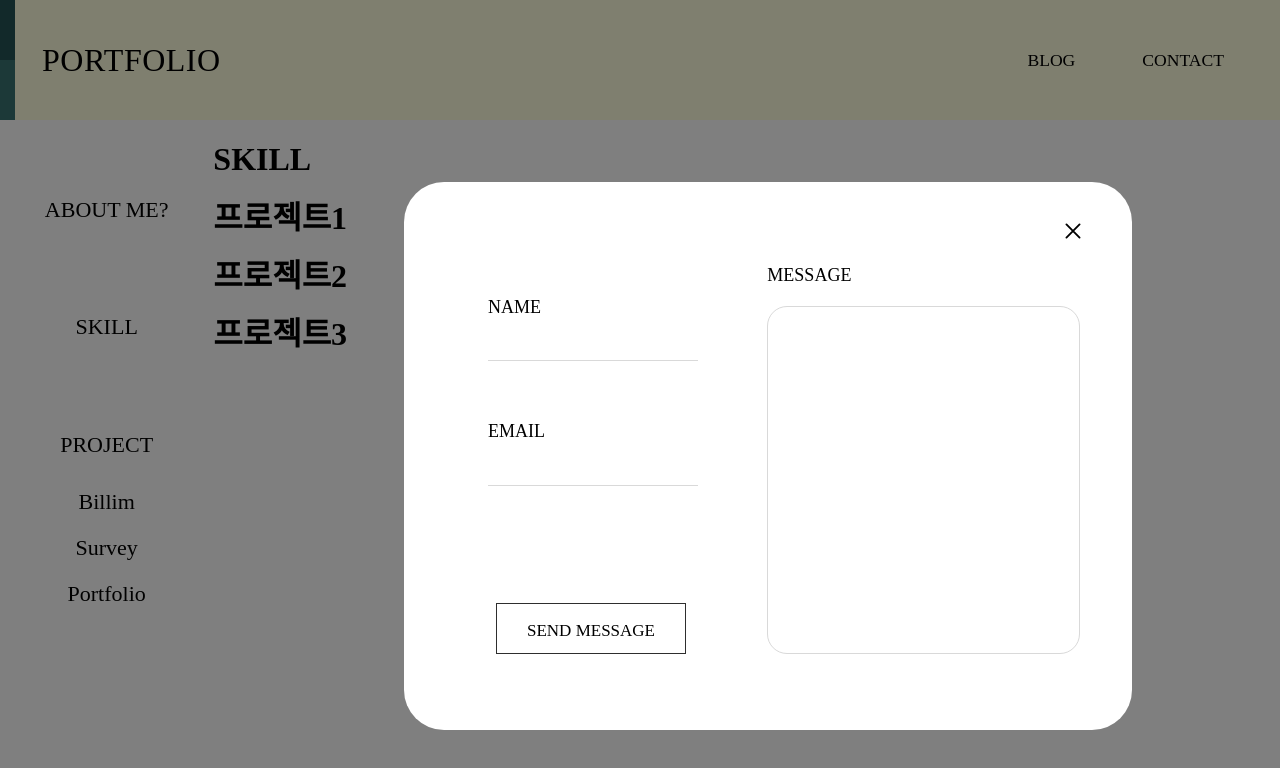
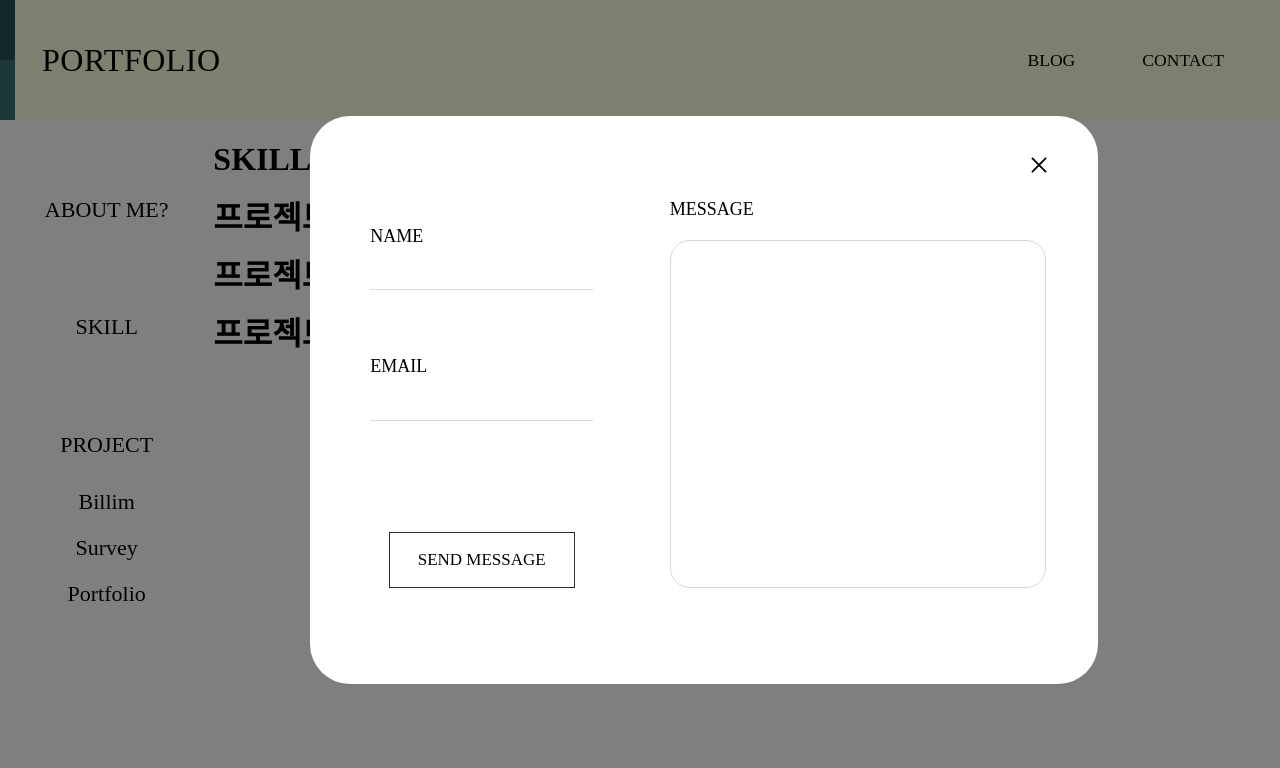
Before and after one commit to jh0neee/Portfolio, a Next.js app: page / in a window 1280 px wide. Both pictures are taken after a click on the element "CONTACT". Shown: the top 768 px of the page. Built offline with nearby package versions, Linux system fonts and the light colour scheme; a web font is replaced by a local one.

Commit message:
style:Contact style 수정

```diff
--- a/src/components/common/Modal.tsx
+++ b/src/components/common/Modal.tsx
@@ -16,13 +16,13 @@ interface ModalProps {
 const ModalLayout = styled.div`
   z-index: 100;
   position: fixed;
-  left: 60%;
+  left: 55%;
   transform: translate(-50%, -50%);
   max-height: 100vh;
-  width: 50%;
-  height: 60%;
+  width: 700px;
+  height: 500px;
   background: white;
-  top: 57%;
+  top: 50%;
   padding: 2.125rem 2.75rem;
   border-radius: 40px;
 `;
--- a/src/components/views/Contact.tsx
+++ b/src/components/views/Contact.tsx
@@ -8,43 +8,26 @@ interface ContactProps {
 }
 
 const ContactBox = styled.div`
-  display: grid;
-  grid-template-columns: 0.9fr 1fr;
-  grid-template-rows: 1fr 1fr 0.5fr;
-  grid-column-gap: 30px;
-  align-items: end;
+  display: flex;
+  justify-content: space-between;
   font-family: "SUIT-Regular";
   font-size: 18px;
+`;
+
+const LeftBox = styled.div`
+  width: 35%;
+  display: flex;
+  flex-direction: column;
+  justify-content: space-between;
+  align-items: center;
 
   > * {
-    &:first-child {
-      grid-area: 1/1/2/2;
-      width: 210px;
-      margin: 2rem 0 0 2rem;
-      align-self: start;
-    }
-
-    &:nth-child(2) {
-      grid-area: 2/1/3/2;
-      width: 210px;
-      margin: 0 0 0 2rem;
-      align-self: start;
-    }
-
-    &:nth-child(3) {
-      grid-area: 3/1/4/2;
+    &:last-child {
       all: unset;
-      width: 132px;
-      height: 17px;
-      margin-left: 2.5rem;
       padding: 1rem 1.75rem;
       font-size: 17px;
       text-align: center;
       border: 1px solid ${theme.colors.darkLow};
-    }
-
-    &:last-child {
-      grid-area: 1/2/4/3;
     }
   }
 `;
@@ -52,6 +35,18 @@ const ContactBox = styled.div`
 const ContactItem = styled.div`
   display: flex;
   flex-direction: column;
+
+  &.name {
+    margin-top: 27px;
+  }
+
+  &.email {
+    margin-top: 65px;
+  }
+
+  &.message {
+    width: 55%;
+  }
 `;
 
 const ContactLabel = styled.label`
@@ -61,7 +56,7 @@ const ContactLabel = styled.label`
 const ContactInput = styled.input`
   border: none;
   border-bottom: 1px solid #d9d9d9;
-  width: 210px;
+  width: 100%;
   height: 22px;
 `;
 
@@ -78,16 +73,20 @@ const Contact: React.FC<ContactProps> = ({ showModal, closeModal }) => {
       {showModal && (
         <Modal show={showModal} onCancel={closeModal}>
           <ContactBox>
-            <ContactItem>
+            <LeftBox>
+              <div>
+                <ContactItem className="name">
                   <ContactLabel>NAME</ContactLabel>
                   <ContactInput type="text" name="name" />
                 </ContactItem>
-            <ContactItem>
+                <ContactItem className="email">
                   <ContactLabel>EMAIL</ContactLabel>
                   <ContactInput type="text" name="email" />
                 </ContactItem>
+              </div>
               <button>SEND MESSAGE</button>
-            <ContactItem>
+            </LeftBox>
+            <ContactItem className="message">
               <ContactLabel>MESSAGE</ContactLabel>
               <Text name="message" />
             </ContactItem>
```
Lines whose indentation alone changed are shown as unchanged.
